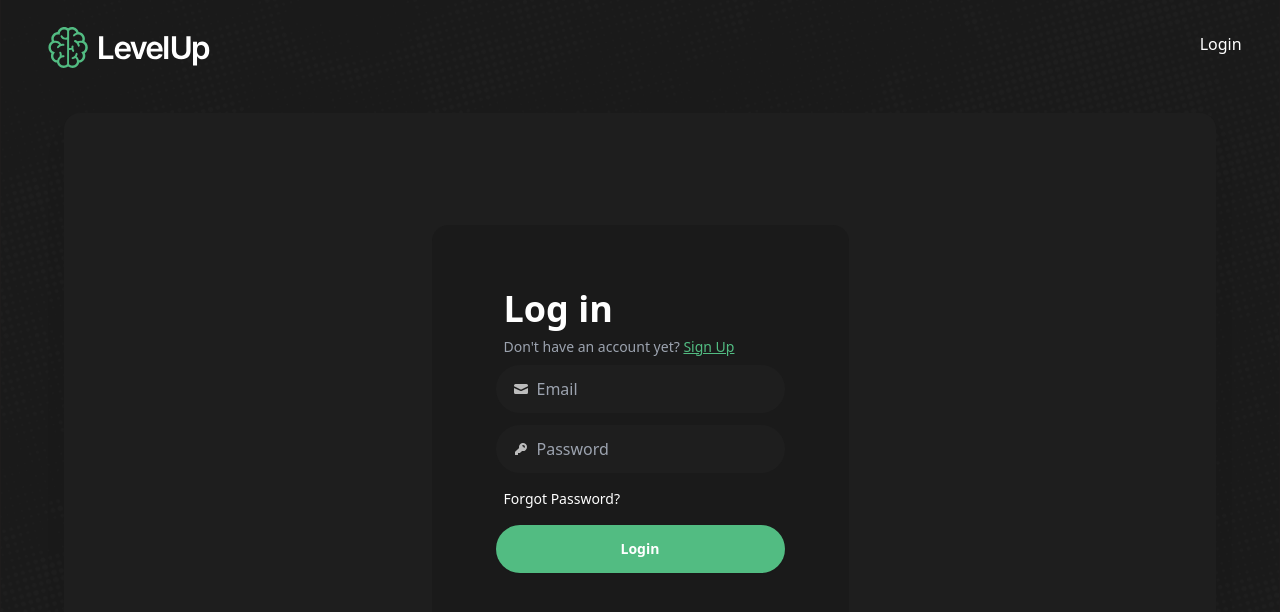
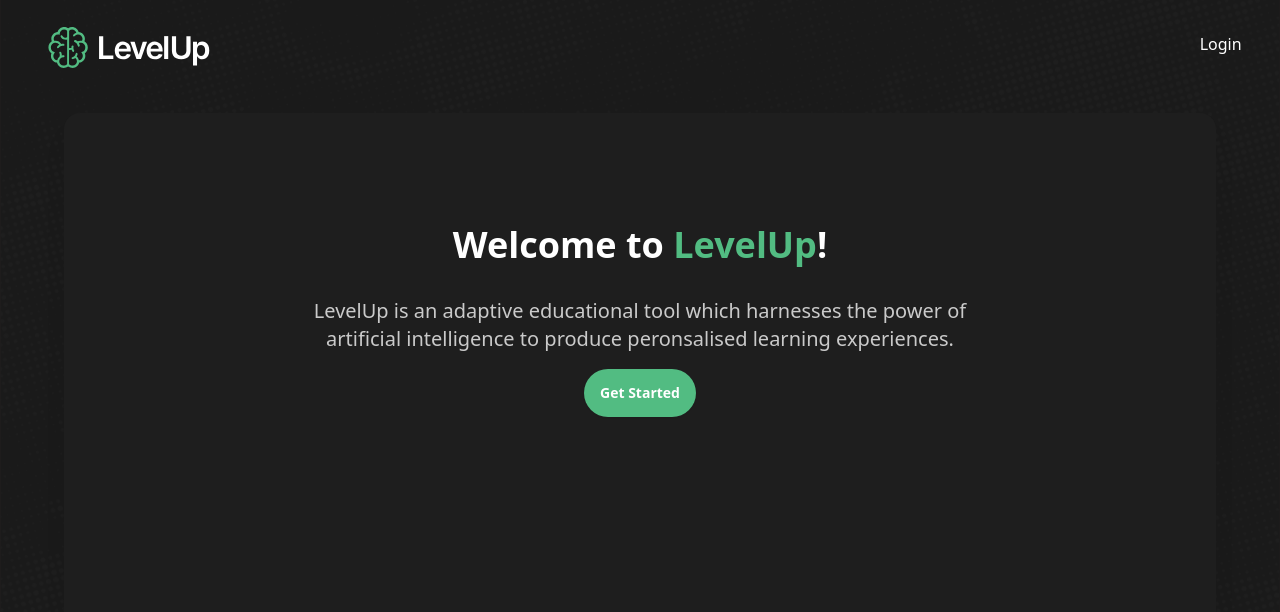
Before and after one commit to OllieDarwin/levelup, a React (Vite) app: page / in a window 1280 px wide. Before the commit this address led to /login. Shown: the top 612 px of the page. Built offline with nearby package versions, Linux system fonts and the light colour scheme; no server answers.

Commit message:
Added landing page for / path

```diff
--- a/src/main.tsx
+++ b/src/main.tsx
@@ -1,5 +1,5 @@
 import { createRoot } from 'react-dom/client'
-import { BrowserRouter, Navigate, Route, Routes } from 'react-router-dom'
+import { BrowserRouter, Route, Routes } from 'react-router-dom'
 import Home from './pages/Home'
 import "./index.css"
 import Alerts from './pages/Alerts'
@@ -11,12 +11,13 @@ import Games from './pages/Games'
 import Profile from './pages/Profile'
 import Settings from './pages/Settings'
 import PasswordReset from './pages/PasswordReset'
+import LandingPage from './pages/LandingPage'
 
 createRoot(document.getElementById('root')!).render(
   <AuthProvider>
     <BrowserRouter>
       <Routes>
-      <Route path="/" element={<Navigate to="/home"></Navigate>} />
+        <Route path="/" element={<LandingPage />} />
         <Route path="/home" element={<Home />} />
         <Route path="/about" element={<Alerts />} />
         <Route path="/login" element={<Login />} />
--- /dev/null
+++ b/src/pages/LandingPage.tsx
@@ -0,0 +1,30 @@
+import { Link, Navigate } from "react-router-dom"
+import { useAuth } from "../contexts/authContext"
+import PageTitle from "../components/PageTitle"
+import BodyCard from "../components/BodyCard"
+import Navbar from "../components/Navbar"
+
+function LandingPage() {
+    const { userLoggedIn } = useAuth()
+
+    return (
+        <>
+            <PageTitle title="Landing" />
+            {userLoggedIn && (<Navigate to="/home" />) }
+            <Navbar showNav={false}></Navbar>
+
+            {/* Main card */}
+            <BodyCard>
+                <div className="mx-8 h-full">
+                    <h1 className="font-semibold text-center mt-8 text-4xl lg:mt-24">Welcome to <span className="text-[--p]">LevelUp</span>!</h1>
+                    <h2 className="font-normal text-[#CACACA] text-center mt-8 text-xl w-[70%] mx-auto">LevelUp is an adaptive educational tool which harnesses the power of artificial intelligence to produce peronsalised learning experiences.</h2>
+                    <Link className="mx-auto block text-center mt-4" to="/signup">
+                        <div className="btn border-none bg-[--p] rounded-full">Get Started</div>
+                    </Link>
+                </div>
+            </BodyCard>
+        </>
+    )
+}
+
+export default LandingPage
```
